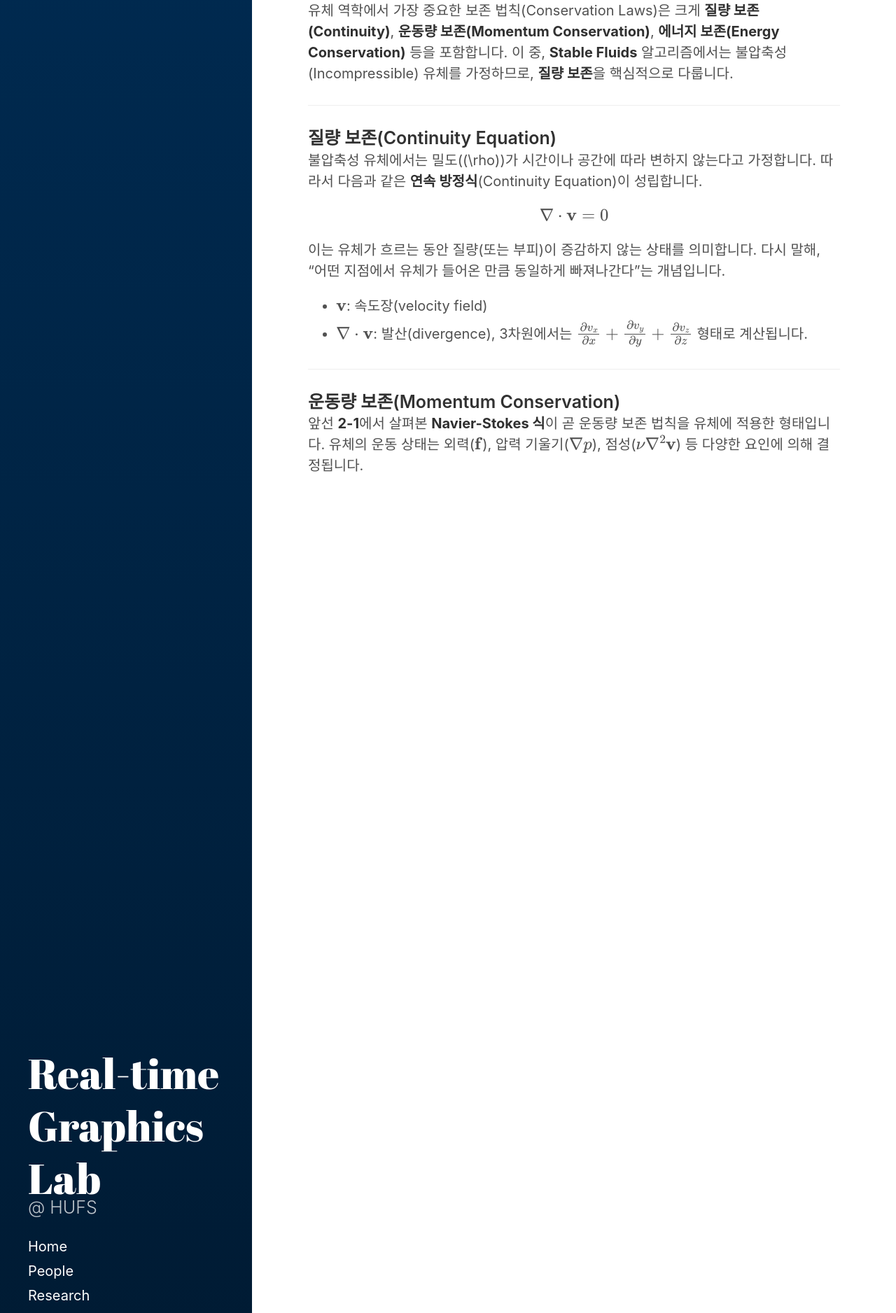
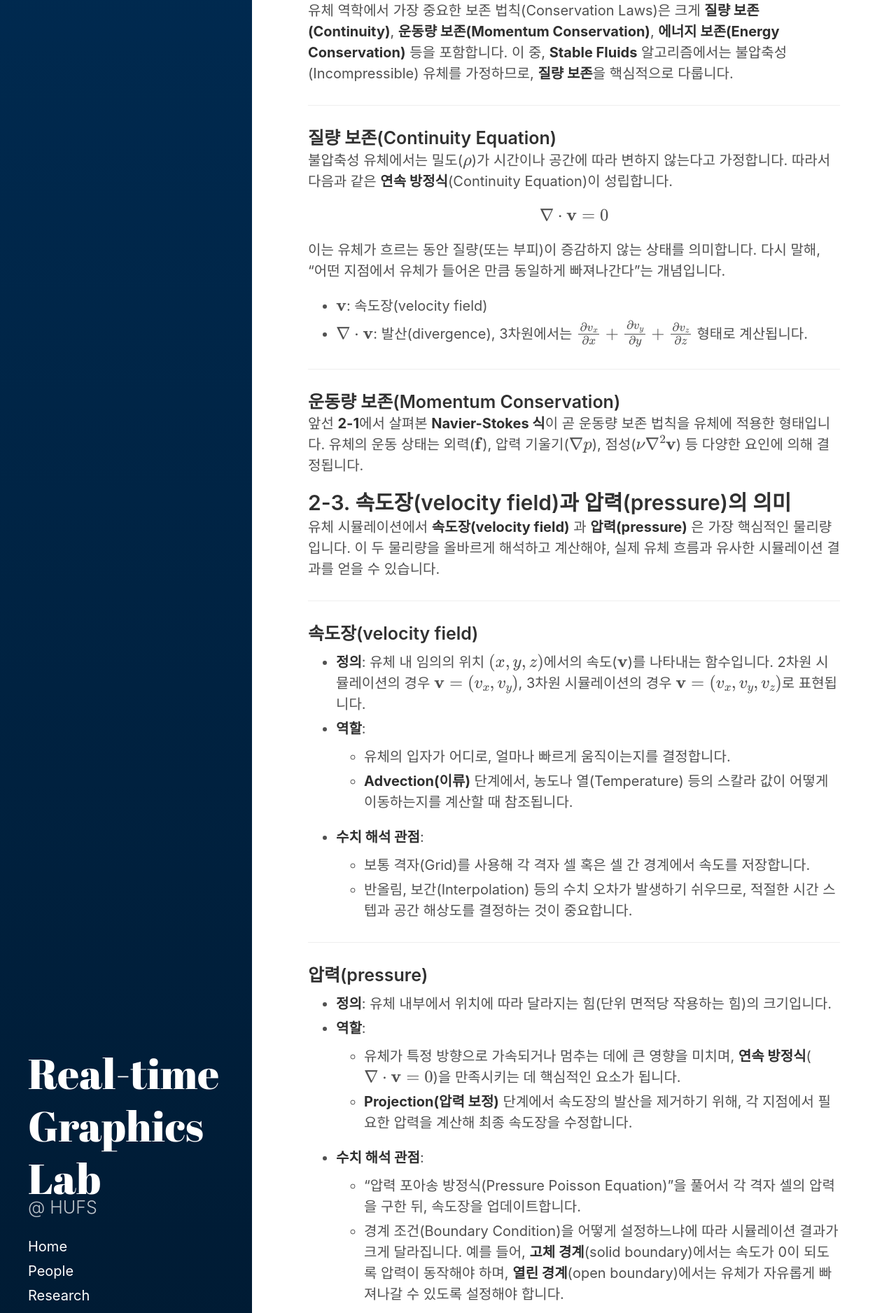
Before and after one commit to God-eunger/God-eunger.github.io, a Jekyll site: the page built from book/index.md, in a window 1280 px wide. Shown: the part 2991-4867 px from the top of the page at 70% size. Built offline with Jekyll 4.4.1, drawn with Linux system fonts in a browser that asks for light colours; some of the changed text lies outside the part shown.

Commit message:
Update index.md

```diff
--- a/book/index.md
+++ b/book/index.md
@@ -87,7 +87,7 @@ Stable Fluids 이후, 많은 연구자들이 Semi-Lagrangian 방식이나 압력
 
 ### 질량 보존(Continuity Equation)
 
-불압축성 유체에서는 밀도(\(\rho\))가 시간이나 공간에 따라 변하지 않는다고 가정합니다. 따라서 다음과 같은 **연속 방정식**(Continuity Equation)이 성립합니다.
+불압축성 유체에서는 밀도(\\(\rho\\))가 시간이나 공간에 따라 변하지 않는다고 가정합니다. 따라서 다음과 같은 **연속 방정식**(Continuity Equation)이 성립합니다.
 
 \\[
 \nabla \cdot \mathbf{v} = 0
@@ -103,3 +103,36 @@ Stable Fluids 이후, 많은 연구자들이 Semi-Lagrangian 방식이나 압력
 ### 운동량 보존(Momentum Conservation)
 
 앞선 **2-1**에서 살펴본 **Navier-Stokes 식**이 곧 운동량 보존 법칙을 유체에 적용한 형태입니다. 유체의 운동 상태는 외력(\\(\mathbf{f}\\)), 압력 기울기(\\(\nabla p\\)), 점성(\\(\nu \nabla^2 \mathbf{v}\\)) 등 다양한 요인에 의해 결정됩니다.
+
+
+
+
+## 2-3. 속도장(velocity field)과 압력(pressure)의 의미
+
+유체 시뮬레이션에서 **속도장(velocity field)** 과 **압력(pressure)** 은 가장 핵심적인 물리량입니다. 이 두 물리량을 올바르게 해석하고 계산해야, 실제 유체 흐름과 유사한 시뮬레이션 결과를 얻을 수 있습니다.
+
+---
+
+### 속도장(velocity field)
+
+- **정의**: 유체 내 임의의 위치 \\((x, y, z)\\)에서의 속도(\\(\mathbf{v}\\))를 나타내는 함수입니다. 2차원 시뮬레이션의 경우 \\(\mathbf{v} = (v_x, v_y)\\), 3차원 시뮬레이션의 경우 \\(\mathbf{v} = (v_x, v_y, v_z)\\)로 표현됩니다.
+- **역할**:
+  - 유체의 입자가 어디로, 얼마나 빠르게 움직이는지를 결정합니다.
+  - **Advection(이류)** 단계에서, 농도나 열(Temperature) 등의 스칼라 값이 어떻게 이동하는지를 계산할 때 참조됩니다.
+- **수치 해석 관점**:
+  - 보통 격자(Grid)를 사용해 각 격자 셀 혹은 셀 간 경계에서 속도를 저장합니다.
+  - 반올림, 보간(Interpolation) 등의 수치 오차가 발생하기 쉬우므로, 적절한 시간 스텝과 공간 해상도를 결정하는 것이 중요합니다.
+
+---
+
+### 압력(pressure)
+
+- **정의**: 유체 내부에서 위치에 따라 달라지는 힘(단위 면적당 작용하는 힘)의 크기입니다.
+- **역할**:
+  - 유체가 특정 방향으로 가속되거나 멈추는 데에 큰 영향을 미치며, **연속 방정식**(\\(\nabla \cdot \mathbf{v} = 0\\))을 만족시키는 데 핵심적인 요소가 됩니다.
+  - **Projection(압력 보정)** 단계에서 속도장의 발산을 제거하기 위해, 각 지점에서 필요한 압력을 계산해 최종 속도장을 수정합니다.
+- **수치 해석 관점**:
+  - "압력 포아송 방정식(Pressure Poisson Equation)"을 풀어서 각 격자 셀의 압력을 구한 뒤, 속도장을 업데이트합니다.
+  - 경계 조건(Boundary Condition)을 어떻게 설정하느냐에 따라 시뮬레이션 결과가 크게 달라집니다. 예를 들어, **고체 경계**(solid boundary)에서는 속도가 0이 되도록 압력이 동작해야 하며, **열린 경계**(open boundary)에서는 유체가 자유롭게 빠져나갈 수 있도록 설정해야 합니다.
+
+이처럼 **속도장**과 **압력**은 유체의 흐름과 형상을 결정짓는 가장 중요한 요소이며, Navier-Stokes 식과 연속 방정식을 수치적으로 풀 때 반드시 고려해야 합니다.
```
